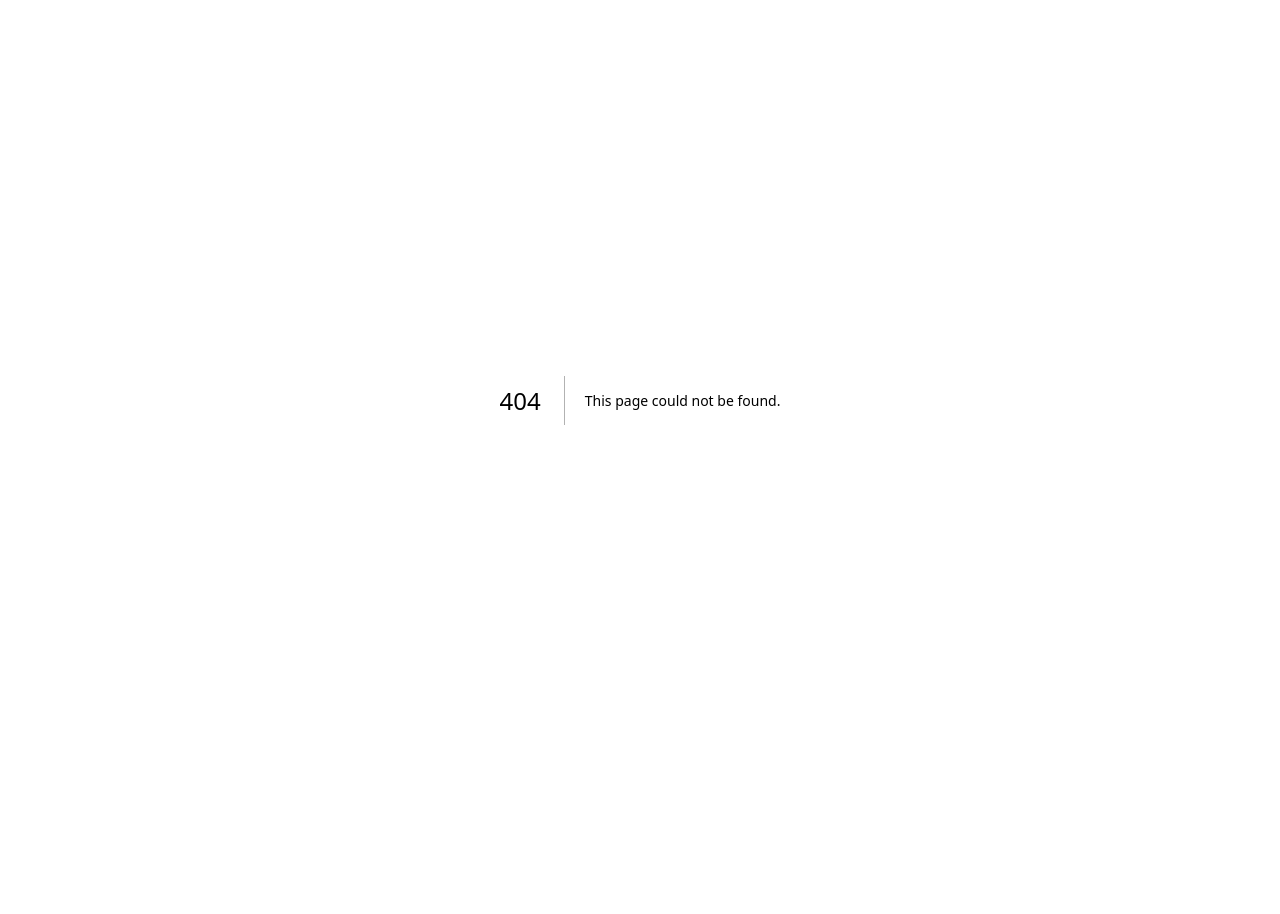
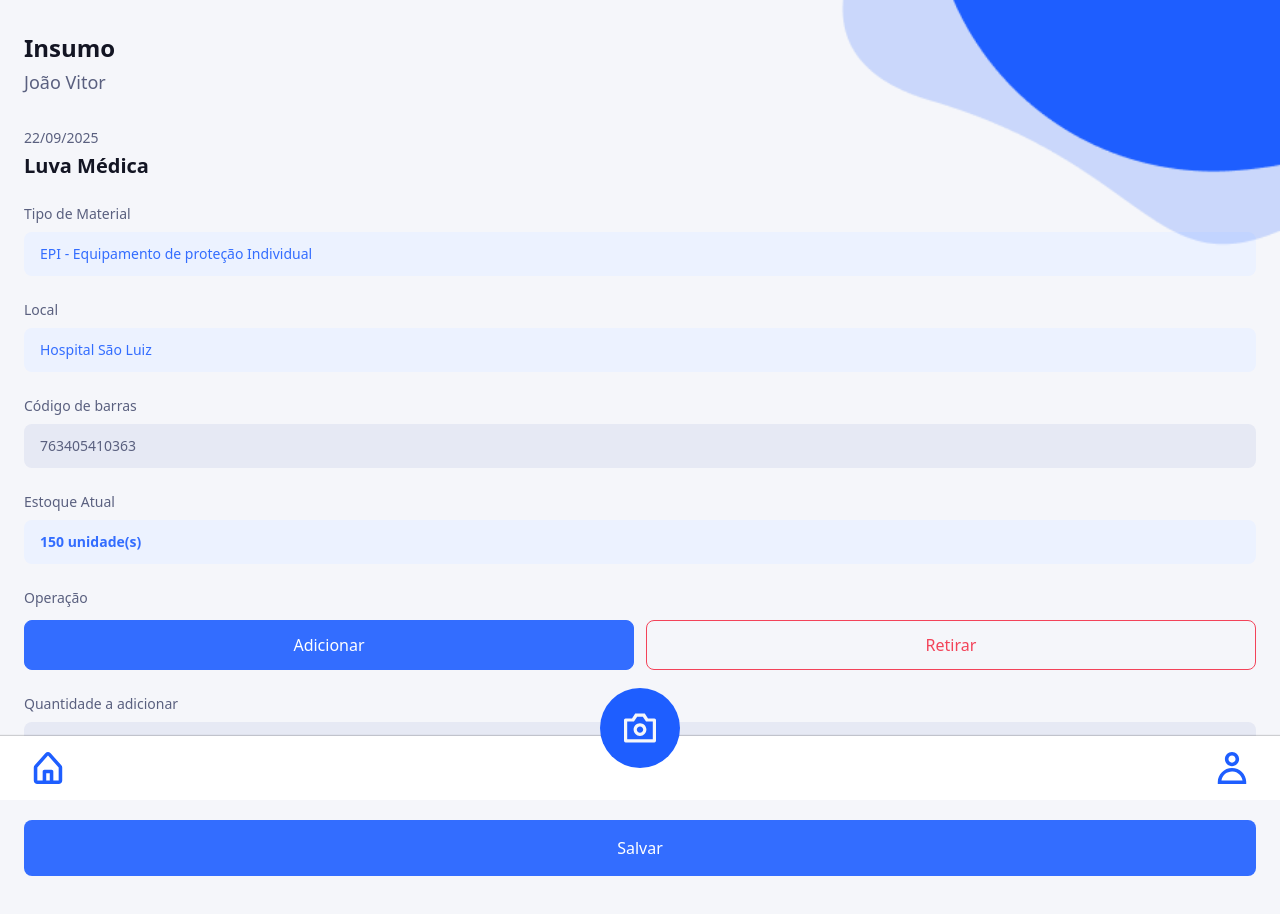
Before and after one commit to luyz-gusta/Dasa-Web, a Next.js app: page /view-material in a window 1280 px wide. Before the commit this address had no page. Shown: the top 914 px of the page. Before the commit the page ends 800 px from the top, so only its background shows below. Built offline with nearby package versions, Linux system fonts and the light colour scheme.

Commit message:
feat: atualizar estilo do dashboard, adicionar novos ícones e implementar seção de insumos

```diff
--- a/src/app/(protected)/dashboard/components/MobileSection.tsx
+++ b/src/app/(protected)/dashboard/components/MobileSection.tsx
@@ -1,10 +1,7 @@
-import ICam from "@/components/icons/Cam";
-import IHome from "@/components/icons/Home";
+import NavbarMobile from "@/components/common/NavbarMobile";
 import IPen from "@/components/icons/Pen";
-import IUser from "@/components/icons/User";
 import { insumosData } from "@/mock/insumos";
 import Image from "next/image";
-import Link from "next/link";
 
 export default function MobileSection() {
   return (
@@ -72,21 +69,7 @@ export default function MobileSection() {
           })}
         </section>
       </main>
-      <nav className="bottom-0 fixed bg-[#FFFFFF] shadow-[0_-1px_1px_0_rgba(0,0,0,0.16)] px-8 py-4 w-full">
-        <div className="relative flex justify-between items-center">
-          <Link href="/dashboard" className="text-primary-100">
-            <IHome width={32} height={32} />
-          </Link>
-          <Link href="/dashboard" className="left-1/2 absolute -translate-x-1/2 transform">
-            <div className="bottom-0 left-1/2 absolute bg-primary-100 p-6 rounded-full text-general-30 -translate-x-1/2 transform">
-              <ICam width={32} height={32} />
-            </div>
-          </Link>
-          <Link href="/" className="text-primary-100 cursor-pointer">
-            <IUser width={32} height={32} />
-          </Link>
-        </div>
-      </nav>
+      <NavbarMobile />
     </div>
   );
 }
--- a/src/app/(protected)/cadastro-material/page.tsx
+++ b/src/app/(protected)/view-material/page.tsx
@@ -1,7 +1,24 @@
 'use client'
 
+import NavbarMobile from '@/components/common/NavbarMobile'
+import Image from 'next/image'
 import { useState, Suspense } from 'react'
 import { toast } from 'sonner'
+
+// Gerar código aleatório para código de barras
+const generateRandomCode = () => {
+  return Math.floor(Math.random() * 900000000000) + 100000000000 // Gera número de 12 dígitos
+}
+
+// Dados mockados baseados na imagem
+const materialData = {
+  insumo: 'Luva Médica',
+  responsavel: 'João Vitor',
+  data: '22/09/2025',
+  tipo: 'EPI - Equipamento de proteção Individual',
+  local: 'Hospital São Luiz',
+  codigo: generateRandomCode().toString()
+}
 
 function CadastroMaterialContent() {
   // QR code data não é mais usado, geramos código aleatório
@@ -11,20 +28,7 @@ function CadastroMaterialContent() {
   const [operation, setOperation] = useState<'adicionar' | 'retirar'>('adicionar') // Operação selecionada
   const [isLoading, setIsLoading] = useState(false)
 
-  // Gerar código aleatório para código de barras
-  const generateRandomCode = () => {
-    return Math.floor(Math.random() * 900000000000) + 100000000000 // Gera número de 12 dígitos
-  }
 
-  // Dados mockados baseados na imagem
-  const materialData = {
-    insumo: 'Luva Médica',
-    responsavel: 'João Vitor',
-    data: '22/09/2025',
-    tipo: 'EPI - Equipamento de proteção Individual',
-    local: 'Hospital São Luiz',
-    codigo: generateRandomCode().toString()
-  }
 
   const handleQuantityChange = (e: React.ChangeEvent<HTMLInputElement>) => {
     const value = parseInt(e.target.value) || 0
@@ -70,32 +74,39 @@ function CadastroMaterialContent() {
   }
 
   return (
-    <div className="min-h-screen" style={{ backgroundColor: 'var(--general-30)', fontFamily: 'var(--font-poppins)' }}>
+    <div className="relative min-h-screen" style={{ backgroundColor: 'var(--general-30)', fontFamily: 'var(--font-poppins)' }}>
+      <Image
+        src="/bubbles.png"
+        alt="logo"
+        width={500}
+        height={500}
+        className="top-0 right-0 z-0 absolute"
+      />
       {/* Header */}
-      <div className="px-6 py-8">
-        <h1 className="text-2xl font-bold" style={{ color: 'var(--general-100)' }}>
+      <div className="z-2 px-6 py-8">
+        <h1 className="font-bold text-2xl" style={{ color: 'var(--general-100)' }}>
           Insumo
         </h1>
-        <p className="text-lg mt-1" style={{ color: 'var(--general-80)' }}>
+        <p className="mt-1 text-lg" style={{ color: 'var(--general-80)' }}>
           {materialData.responsavel}
         </p>
       </div>
 
       {/* Content */}
-      <div className="px-6 space-y-6 pb-32">
+      <div className="z-2 space-y-6 px-6 pb-32">
         {/* Data */}
         <div>
-          <p className="text-sm font-medium mb-1" style={{ color: 'var(--general-80)' }}>
+          <p className="mb-1 font-medium text-sm" style={{ color: 'var(--general-80)' }}>
             {materialData.data}
           </p>
-          <h2 className="text-xl font-semibold" style={{ color: 'var(--general-100)' }}>
+          <h2 className="font-semibold text-xl" style={{ color: 'var(--general-100)' }}>
             {materialData.insumo}
           </h2>
         </div>
 
         {/* Tipo de Material */}
         <div className="space-y-2">
-          <p className="text-sm font-medium" style={{ color: 'var(--general-80)' }}>
+          <p className="font-medium text-sm" style={{ color: 'var(--general-80)' }}>
             Tipo de Material
           </p>
           <div className="px-4 py-3 rounded-lg" style={{ backgroundColor: 'var(--primary-30)' }}>
@@ -107,7 +118,7 @@ function CadastroMaterialContent() {
 
         {/* Local */}
         <div className="space-y-2">
-          <p className="text-sm font-medium" style={{ color: 'var(--general-80)' }}>
+          <p className="font-medium text-sm" style={{ color: 'var(--general-80)' }}>
             Local
           </p>
           <div className="px-4 py-3 rounded-lg" style={{ backgroundColor: 'var(--primary-30)' }}>
@@ -119,7 +130,7 @@ function CadastroMaterialContent() {
 
         {/* Código de barras */}
         <div className="space-y-2">
-          <p className="text-sm font-medium" style={{ color: 'var(--general-80)' }}>
+          <p className="font-medium text-sm" style={{ color: 'var(--general-80)' }}>
             Código de barras
           </p>
           <div className="px-4 py-3 rounded-lg" style={{ backgroundColor: 'var(--general-40)' }}>
@@ -131,11 +142,11 @@ function CadastroMaterialContent() {
 
         {/* Estoque Atual */}
         <div className="space-y-2">
-          <p className="text-sm font-medium" style={{ color: 'var(--general-80)' }}>
+          <p className="font-medium text-sm" style={{ color: 'var(--general-80)' }}>
             Estoque Atual
           </p>
           <div className="px-4 py-3 rounded-lg" style={{ backgroundColor: 'var(--primary-30)' }}>
-            <p className="text-sm font-semibold" style={{ color: 'var(--primary-90)' }}>
+            <p className="font-semibold text-sm" style={{ color: 'var(--primary-90)' }}>
               {currentQuantity} unidade(s)
             </p>
           </div>
@@ -143,7 +154,7 @@ function CadastroMaterialContent() {
 
         {/* Operação */}
         <div className="space-y-3">
-          <p className="text-sm font-medium" style={{ color: 'var(--general-80)' }}>
+          <p className="font-medium text-sm" style={{ color: 'var(--general-80)' }}>
             Operação
           </p>
           <div className="flex space-x-3">
@@ -178,11 +189,11 @@ function CadastroMaterialContent() {
 
         {/* Quantidade */}
         <div className="space-y-2">
-          <p className="text-sm font-medium" style={{ color: 'var(--general-80)' }}>
+          <p className="font-medium text-sm" style={{ color: 'var(--general-80)' }}>
             Quantidade a {operation}
           </p>
           <div
-            className="px-4 py-3 rounded-lg border"
+            className="px-4 py-3 border rounded-lg"
             style={{
               backgroundColor: 'var(--general-40)',
               borderColor: operation === 'retirar' && inputQuantity > currentQuantity ? 'var(--red-70)' : 'transparent'
@@ -194,13 +205,13 @@ function CadastroMaterialContent() {
               onChange={handleQuantityChange}
               min="1"
               max={operation === 'retirar' ? currentQuantity : undefined}
-              className="w-full bg-transparent text-sm font-medium outline-none"
+              className="bg-transparent outline-none w-full font-medium text-sm"
               style={{ color: 'var(--general-100)' }}
               placeholder="Digite a quantidade"
             />
           </div>
           {operation === 'retirar' && inputQuantity > currentQuantity && (
-            <p className="text-xs mt-1" style={{ color: 'var(--red-80)' }}>
+            <p className="mt-1 text-xs" style={{ color: 'var(--red-80)' }}>
               Quantidade não pode ser maior que o estoque atual ({currentQuantity} unidades)
             </p>
           )}
@@ -210,7 +221,7 @@ function CadastroMaterialContent() {
         <button
           onClick={handleSalvar}
           disabled={isLoading || (operation === 'retirar' && inputQuantity > currentQuantity) || inputQuantity <= 0}
-          className="w-full py-4 rounded-lg font-medium text-white mt-6 transition-all"
+          className="mt-6 py-4 rounded-lg w-full font-medium text-white transition-all"
           style={{
             backgroundColor: (isLoading || (operation === 'retirar' && inputQuantity > currentQuantity) || inputQuantity <= 0)
               ? 'var(--general-60)'
@@ -225,9 +236,7 @@ function CadastroMaterialContent() {
       </div>
 
       {/* Bottom Navigation Indicator */}
-      <div className="fixed bottom-0 left-0 right-0 h-20 flex items-center justify-center" style={{ backgroundColor: 'var(--general-30)' }}>
-        <div className="w-32 h-1 rounded" style={{ backgroundColor: 'var(--general-100)' }}></div>
-      </div>
+      <NavbarMobile />
     </div>
   )
 }
@@ -235,7 +244,7 @@ function CadastroMaterialContent() {
 export default function CadastroMaterialPage() {
   return (
     <Suspense fallback={
-      <div className="min-h-screen flex items-center justify-center" style={{ backgroundColor: 'var(--general-30)' }}>
+      <div className="flex justify-center items-center min-h-screen" style={{ backgroundColor: 'var(--general-30)' }}>
         <div className="text-center" style={{ color: 'var(--general-80)' }}>
           <p>Carregando...</p>
         </div>
--- a/src/app/(protected)/webcam/components/QRCodeReader.tsx
+++ b/src/app/(protected)/webcam/components/QRCodeReader.tsx
@@ -76,7 +76,7 @@ export default function QRCodeReader() {
 
       // Navegar para página de cadastro com os dados do QR
       setTimeout(() => {
-        router.push(`/cadastro-material?data=${encodeURIComponent(data)}`);
+        router.push(`/view-material?data=${encodeURIComponent(data)}`);
       }, 1000);
     },
     onError: (errorMsg) => {
@@ -118,19 +118,19 @@ export default function QRCodeReader() {
   };
 
   return (
-    <div className="w-full max-w-md mx-auto relative">
+    <div className="relative mx-auto w-full max-w-md">
       {/* Overlay para confirmação de link - INATIVO */}
       {/* {showLinkConfirm && (
-        <div className="fixed inset-0 bg-black bg-opacity-50 flex items-center justify-center z-50 p-4">
+        <div className="z-50 fixed inset-0 flex justify-center items-center bg-black bg-opacity-50 p-4">
           <Card className="w-full max-w-sm">
             <CardHeader>
-              <CardTitle className="text-center text-lg">Link Detectado</CardTitle>
+              <CardTitle className="text-lg text-center">Link Detectado</CardTitle>
             </CardHeader>
             <CardContent className="space-y-4">
-              <div className="p-3 bg-gray-50 rounded-md border text-sm break-all">
+              <div className="bg-gray-50 p-3 border rounded-md text-sm break-all">
                 {pendingUrl}
               </div>
-              <p className="text-sm text-gray-600 text-center">
+              <p className="text-gray-600 text-sm text-center">
                 Deseja abrir este link em uma nova aba?
               </p>
               <div className="flex gap-2">
@@ -158,30 +158,30 @@ export default function QRCodeReader() {
       {/* Scanner Area */}
       <div className="mb-6 rounded-xl overflow-hidden" style={{ backgroundColor: 'var(--general-40)', border: '1px solid var(--general-50)' }}>
         <div className="p-6 text-center" style={{ backgroundColor: 'var(--primary-30)' }}>
-          <h2 className="text-lg font-semibold mb-2" style={{ color: 'var(--general-100)' }}>Scanner QR Code</h2>
+          <h2 className="mb-2 font-semibold text-lg" style={{ color: 'var(--general-100)' }}>Scanner QR Code</h2>
           <p className="text-sm" style={{ color: 'var(--general-70)' }}>
             Escaneie para cadastrar material médico
           </p>
         </div>
 
-        <div className="p-6 space-y-4">
+        <div className="space-y-4 p-6">
           {/* Camera Preview */}
           <div className="relative">
             <div
               id="qr-reader"
-              className="w-full aspect-square rounded-lg overflow-hidden border-2 border-dashed"
+              className="border-2 border-dashed rounded-lg w-full aspect-square overflow-hidden"
               style={{ backgroundColor: 'var(--general-30)', borderColor: 'var(--general-60)' }}
             />
 
             {/* Overlay quando não está escaneando */}
             {!isScanning && !result && (
-              <div className="absolute inset-0 bg-opacity-90 flex items-center justify-center rounded-lg" style={{ backgroundColor: 'var(--general-30)' }}>
+              <div className="absolute inset-0 flex justify-center items-center bg-opacity-90 rounded-lg" style={{ backgroundColor: 'var(--general-30)' }}>
                 <div className="text-center">
-                  <div className="text-4xl mb-2">🏥</div>
+                  <div className="mb-2 text-4xl">🏥</div>
                   <p className="text-sm" style={{ color: 'var(--general-70)' }}>
                     Toque em Iniciar para escanear
                   </p>
-                  <p className="text-xs mt-1" style={{ color: 'var(--general-60)' }}>
+                  <p className="mt-1 text-xs" style={{ color: 'var(--general-60)' }}>
                     Material médico
                   </p>
                 </div>
@@ -203,7 +203,7 @@ export default function QRCodeReader() {
               <button
                 onClick={switchCamera}
                 disabled={!isScanning}
-                className="px-4 py-3 rounded-lg font-medium border transition-all"
+                className="px-4 py-3 border rounded-lg font-medium transition-all"
                 style={{
                   color: 'var(--primary-90)',
                   borderColor: 'var(--primary-90)',
@@ -222,26 +222,26 @@ export default function QRCodeReader() {
       {result && (
         <div className="mb-6 rounded-xl overflow-hidden" style={{ backgroundColor: 'var(--green-30)', border: '1px solid var(--green-50)' }}>
           <div className="p-4 text-center" style={{ backgroundColor: 'var(--green-40)' }}>
-            <h3 className="text-base font-semibold" style={{ color: 'var(--green-90)' }}>QR Code Detectado</h3>
+            <h3 className="font-semibold text-base" style={{ color: 'var(--green-90)' }}>QR Code Detectado</h3>
             {lastDetectedAt && (
-              <p className="text-xs mt-1" style={{ color: 'var(--green-70)' }}>
+              <p className="mt-1 text-xs" style={{ color: 'var(--green-70)' }}>
                 {formatTimestamp(lastDetectedAt)}
               </p>
             )}
           </div>
 
-          <div className="p-4 space-y-3">
+          <div className="space-y-3 p-4">
             <div className="p-3 rounded-lg" style={{ backgroundColor: 'var(--general-30)' }}>
               <p className="text-sm break-all" style={{ color: 'var(--general-80)' }}>{result}</p>
             </div>
 
             <div className="text-center">
-              <p className="text-sm mb-3" style={{ color: 'var(--primary-80)' }}>
+              <p className="mb-3 text-sm" style={{ color: 'var(--primary-80)' }}>
                 Redirecionando para cadastro...
               </p>
               <button
                 onClick={handleNewScan}
-                className="px-4 py-2 rounded-lg font-medium border transition-all"
+                className="px-4 py-2 border rounded-lg font-medium transition-all"
                 style={{
                   color: 'var(--general-80)',
                   borderColor: 'var(--general-60)',
@@ -267,7 +267,7 @@ export default function QRCodeReader() {
       )}
 
       {/* Instructions */}
-      <div className="text-center text-xs mt-6 space-y-1" style={{ color: 'var(--general-60)' }}>
+      <div className="space-y-1 mt-6 text-xs text-center" style={{ color: 'var(--general-60)' }}>
         <p>Aponte a câmera para um QR Code de material médico</p>
         <p>O sistema redirecionará automaticamente para o cadastro</p>
       </div>
--- /dev/null
+++ b/src/components/common/NavbarMobile.tsx
@@ -0,0 +1,24 @@
+import Link from "next/link";
+import IHome from "@/components/icons/Home";
+import ICam from "@/components/icons/Cam";
+import IUser from "@/components/icons/User";
+
+export default function NavbarMobile(){
+    return(
+        <nav className="bottom-0 fixed bg-[#FFFFFF] shadow-[0_-1px_1px_0_rgba(0,0,0,0.16)] px-8 py-4 w-full">
+        <div className="relative flex justify-between items-center">
+          <Link href="/dashboard" className="text-primary-100">
+            <IHome width={32} height={32} />
+          </Link>
+          <Link href="/webcam" className="left-1/2 absolute -translate-x-1/2 transform">
+            <div className="bottom-0 left-1/2 absolute bg-primary-100 p-6 rounded-full text-general-30 -translate-x-1/2 transform">
+              <ICam width={32} height={32} />
+            </div>
+          </Link>
+          <Link href="/" className="text-primary-100 cursor-pointer">
+            <IUser width={32} height={32} />
+          </Link>
+        </div>
+      </nav>
+    )
+}
```
